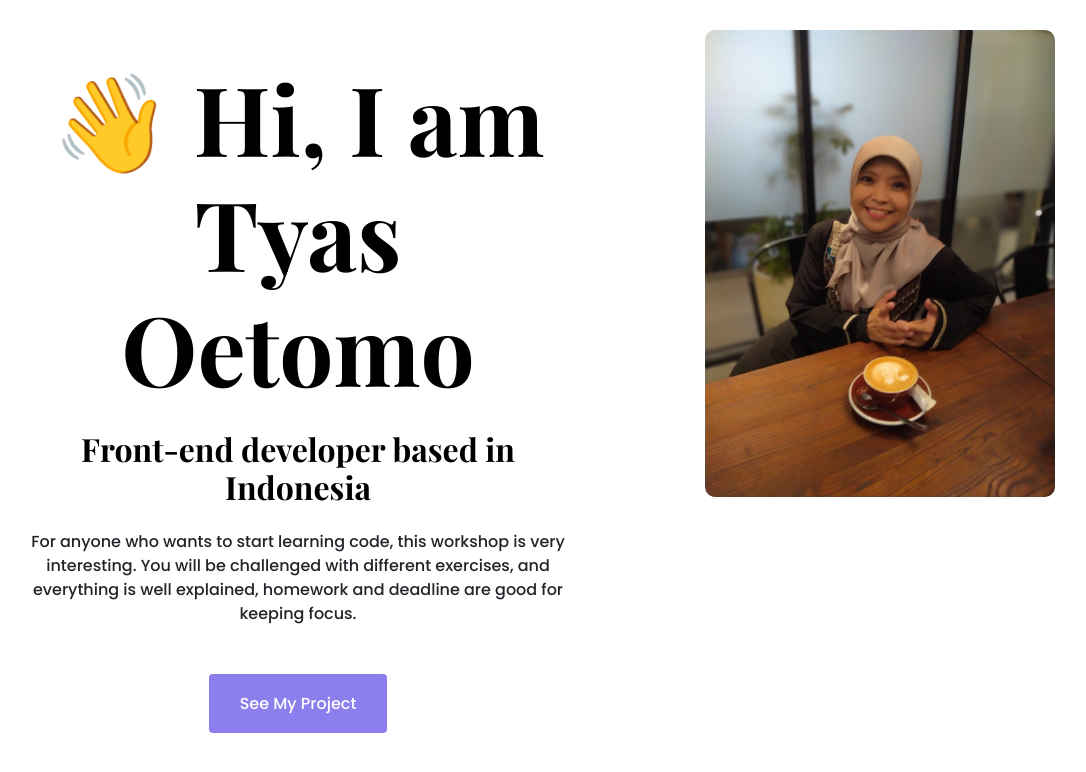
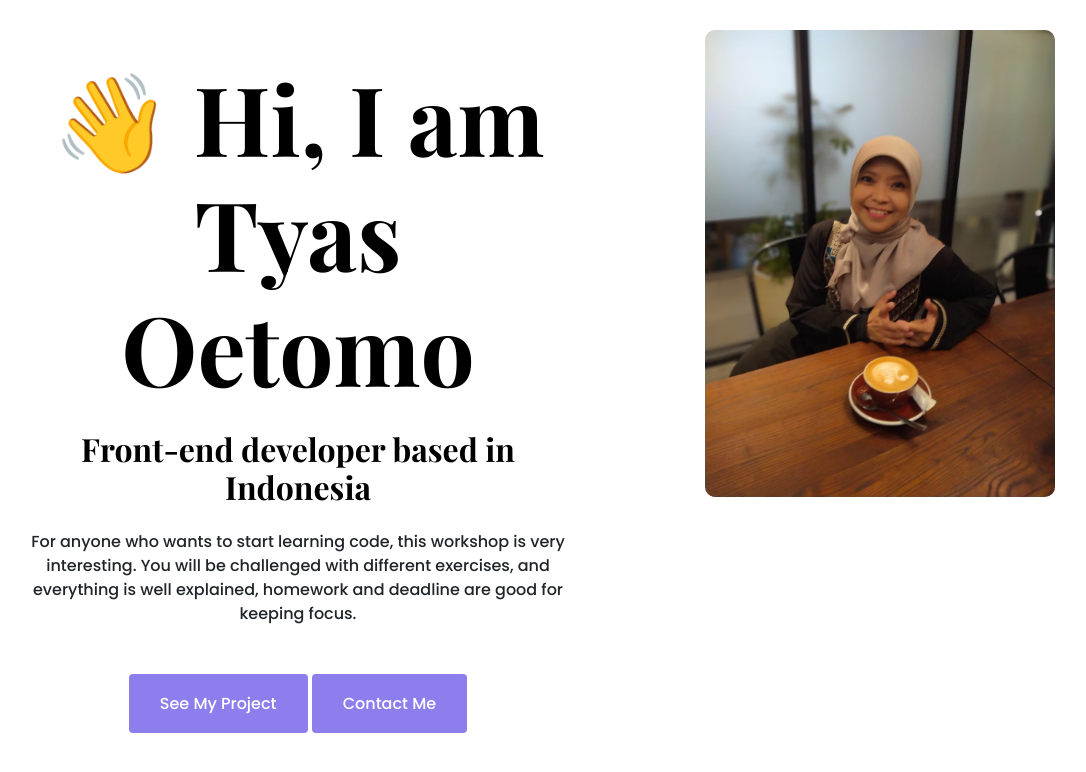
Before and after one commit to TyasOetomo/contact-page, a plain HTML site: page index.html in a window 1280 px wide. Shown: the whole page, without its empty margins (51-1137 px from the left). Drawn offline with nearby package versions, Linux system fonts and the light colour scheme.

Commit message:
Update index.html

```diff
--- a/index.html
+++ b/index.html
@@ -35,6 +35,7 @@
         <h2 class="mb-4">Front-end developer based in Indonesia</h2>
         <p class="mb-5">For anyone who wants to start learning code, this workshop is very interesting. You will be challenged with different exercises, and everything is well explained, homework and deadline are good for keeping focus.</p>
         <a href="work.html" class="btn btn-branding ">See My Project</a>
+        <a href="contact.html" class="btn btn-branding ">Contact Me</a>
         </div>
         <div class="col-lg-6">
         <img src="images/me4.jpg" alt+="" class="img-fluid" alt="" width="350"/>
```
